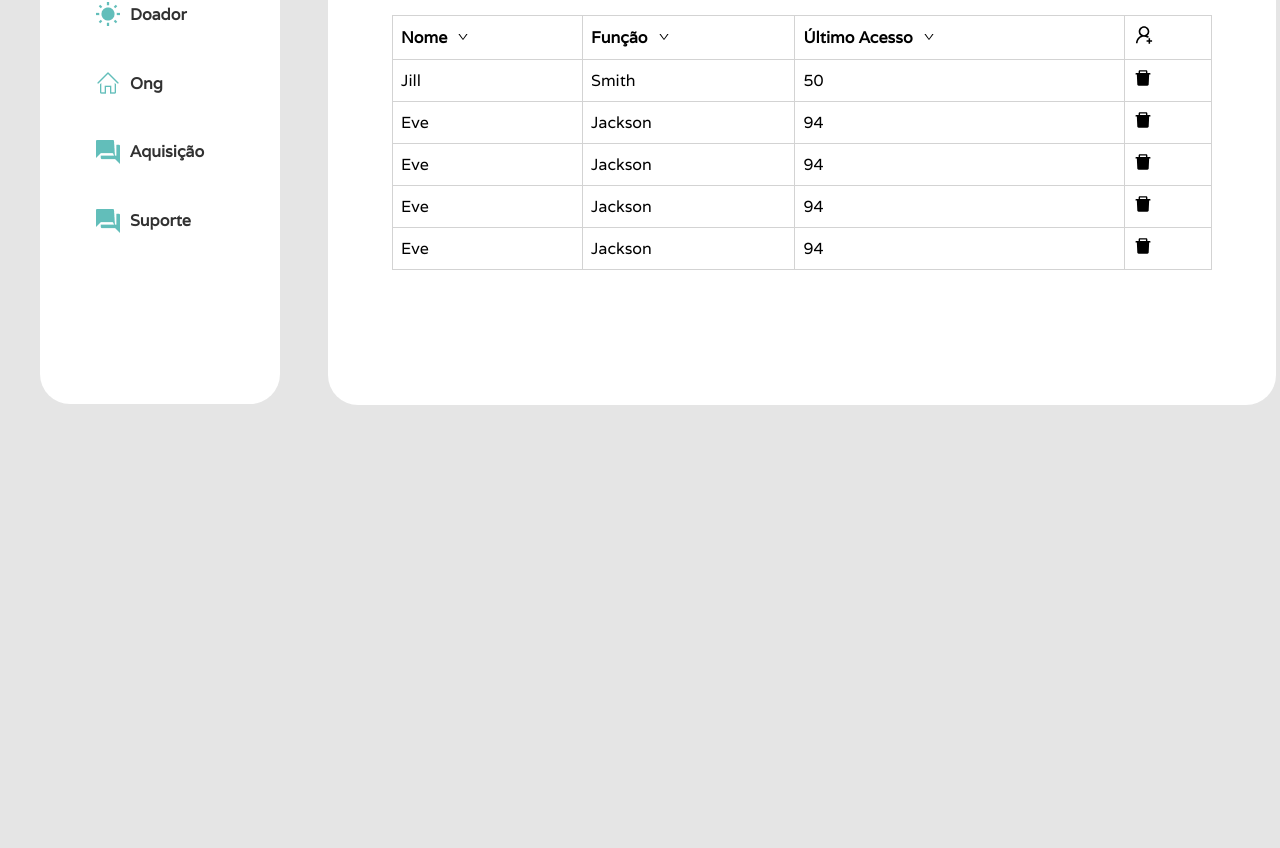
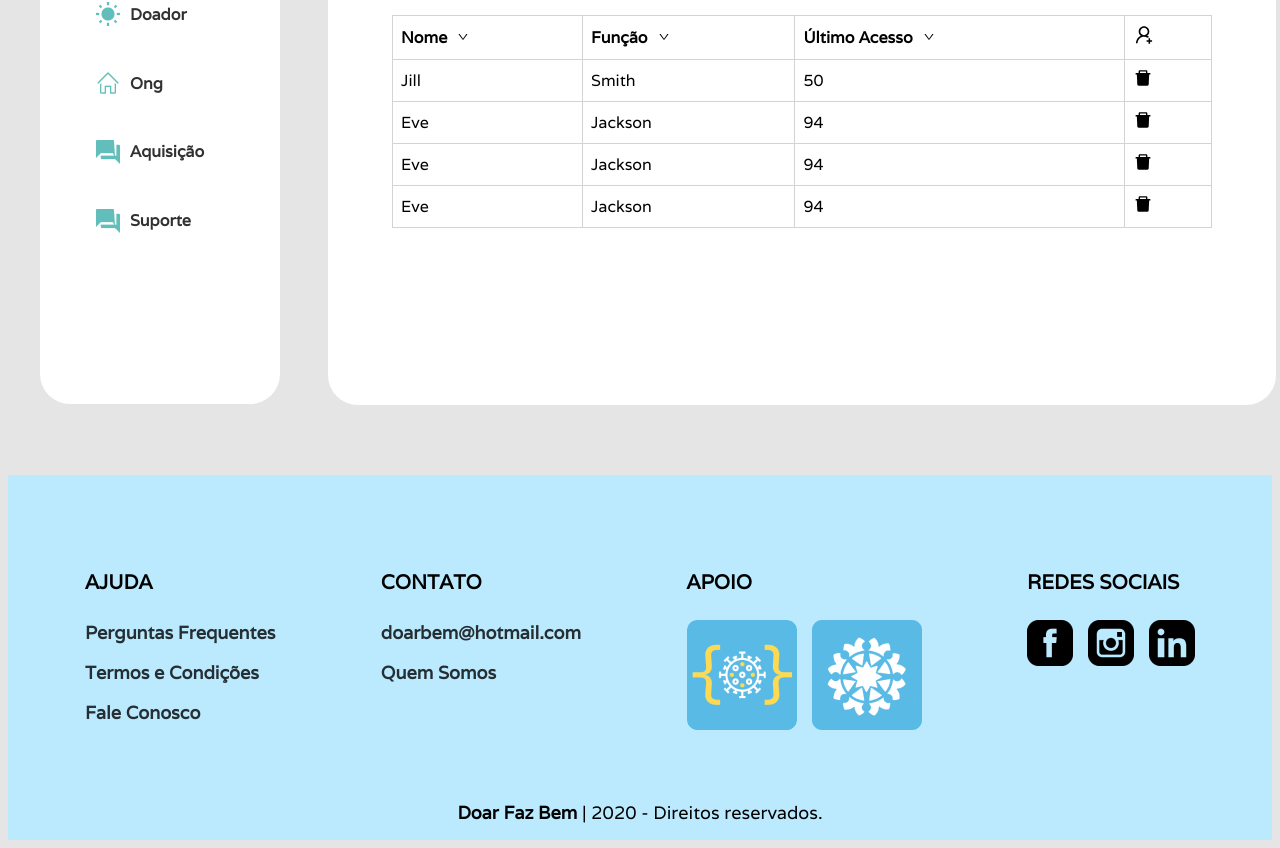
Before and after one commit to LucasRocha2308/painel-adm-ong-doar-bem, a React (Create React App) app: page / in a window 1280 px wide. Shown: the part 338-1186 px from the top of the page. Before the commit the page ends 800 px from the top, so only its background shows below. Built offline with nearby package versions, Linux system fonts and the light colour scheme.

Commit message:
feat/FooterPanel construido

```diff
--- /dev/null
+++ b/src/components/FooterPanel/footerPanel.scss
@@ -0,0 +1,67 @@
+@import "../../assets/scss/conf";
+
+.mainSection {
+  padding: 10px 0;
+  background-color: $BG-FOOTER-COLOR;
+  font-weight: 600;
+  margin-top: 70px;
+  color: black;
+
+  p {
+    font-size: 18px;
+    line-height: 25px;
+    margin: 15px auto;
+  }
+
+  a {
+    font-size: 18px;
+    line-height: 20px;
+    text-decoration: none;
+    color: rgb(0, 0, 0, 0.8);
+  }
+
+  a:hover{
+    color: rgb(0, 0, 0, 0.4);
+  }
+
+  .wrapper {
+    max-width: 1120px;
+    margin: auto;
+    margin-bottom: 60px;
+    padding-top: 60px;
+    display: flex;
+    justify-content: space-between;
+
+    .column {
+      margin: 0 5px;
+    }
+
+    .titles {
+      font-weight: 700;
+      text-transform: uppercase;
+      font-size: 20px;
+      margin: 25px auto;
+    }
+
+    .logo-backers {
+      width: 110px;
+    }
+
+    .logo-social-media {
+      width: 46px;
+    }
+
+    .margin-logo {
+      margin-right: 15px;
+    }
+  }
+
+  .copyright {
+    text-align: center;
+    margin-bottom: -10px;
+
+    span {
+      font-weight: normal;
+    }
+  }
+}
--- /dev/null
+++ b/src/components/FooterPanel/index.jsx
@@ -0,0 +1,64 @@
+/* eslint-disable react/jsx-no-target-blank */
+import React from 'react'
+import { Link } from 'react-router-dom'
+
+import './footerPanel.scss'
+
+import tech4covid19Br from '../../assets/img/tech4.png'
+import atados from '../../assets/img/atados.png'
+import facebook from '../../assets/img/facebook.png'
+import instagram from '../../assets/img/instagram.png'
+import linkedIn from '../../assets/img/linkedin.png'
+
+const FooterPanel = ()=> (
+  <footer>
+    <div className='mainSection'>
+      <div className='wrapper'>
+        <div className='column'>
+          <p className='titles'>Ajuda</p>
+          <p>
+            <Link to='/faq' className='items'>Perguntas Frequentes</Link>
+          </p>
+          <p>
+            <Link to='/termos' className='items'>Termos e Condições</Link>
+          </p>
+          <p>
+            <Link to='/contato' className='items'>Fale Conosco</Link>
+          </p>
+        </div>
+        <div className='column'>
+          <p className='titles'>Contato</p>
+          <p>
+            <a href="mailto:doarbem@hotmail.com">doarbem@hotmail.com</a>
+          </p>
+          <p>
+            <Link to='/sobre'>Quem Somos</Link>
+          </p>
+        </div>
+        <div className='column'>
+          <p className='titles'>Apoio</p>
+          <a href="https://tech4covid19.org" target="_blank"><img className='logo-backers margin-logo' src={tech4covid19Br} alt="Logo-arte da Tech4covid19Br"/></a>
+          <a href="https://www.atados.com.br" target="_blank"><img className='logo-backers' src={atados} alt="Logo-arte da Atados"/></a>
+        </div>
+        <div className='column'>
+          <p className='titles'>Redes Sociais</p>
+          <a href="https://www.facebook.com/DoarBem-111930133986791/">
+            <img className='logo-social-media margin-logo' src={facebook} alt="Ícone com link para o perfil do Facebook"/>
+          </a>
+          <a href="https://www.instagram.com/doar_bem/">
+            <img className='logo-social-media margin-logo' src={instagram} alt="Ícone com link para o perfil do Instagram"/>
+            </a>
+          <a href="https://www.linkedin.com/in/projeto-doar-bem">
+            <img className='logo-social-media' src={linkedIn} alt="Ícone com link para o perfil do LinkedIn"/>
+          </a>
+        </div>
+      </div>
+      <div className='copyright'>
+        <p>Doar Faz Bem <span>| 2020 - Direitos reservados.</span></p>
+      </div>
+    </div>
+
+  </footer>
+)
+
+export default FooterPanel
--- a/src/components/MenuLateral/MenuLateral.scss
+++ b/src/components/MenuLateral/MenuLateral.scss
@@ -17,6 +17,8 @@
     a{
         text-decoration: none;
     }
+
+
 
     ul{
         list-style-type: none;
@@ -38,6 +40,10 @@
         cursor: pointer;
     }
 
+    span:hover{
+        color: rgb(0, 0, 0, 0.4);
+      }
+
     span{
         color: #313131;
     }
--- a/src/pages/AdministrationPanel/index.jsx
+++ b/src/pages/AdministrationPanel/index.jsx
@@ -1,5 +1,6 @@
 import HeaderPanel from "../../components/HeaderPanel";
 import MenuLateral from "../../components/MenuLateral";
+import FooterPanel from "../../components/FooterPanel";
 import { AiOutlineDown, AiFillDelete, AiOutlineUserAdd } from 'react-icons/ai';
 
 import './styles.scss'
@@ -45,16 +46,17 @@ const AdministrationPanel = () => {
                 <td>94</td>
                 <td><AiFillDelete size={20} /></td>
               </tr>
-              <tr>
+              {/* <tr>
                 <td>Eve</td>
                 <td>Jackson</td>
                 <td>94</td>
                 <td><AiFillDelete size={20} /></td>
-              </tr>
+              </tr> */}
             </table>
           </div>
         </div>
       </div>
+      <FooterPanel/>
     </div>
   );
 };
```
